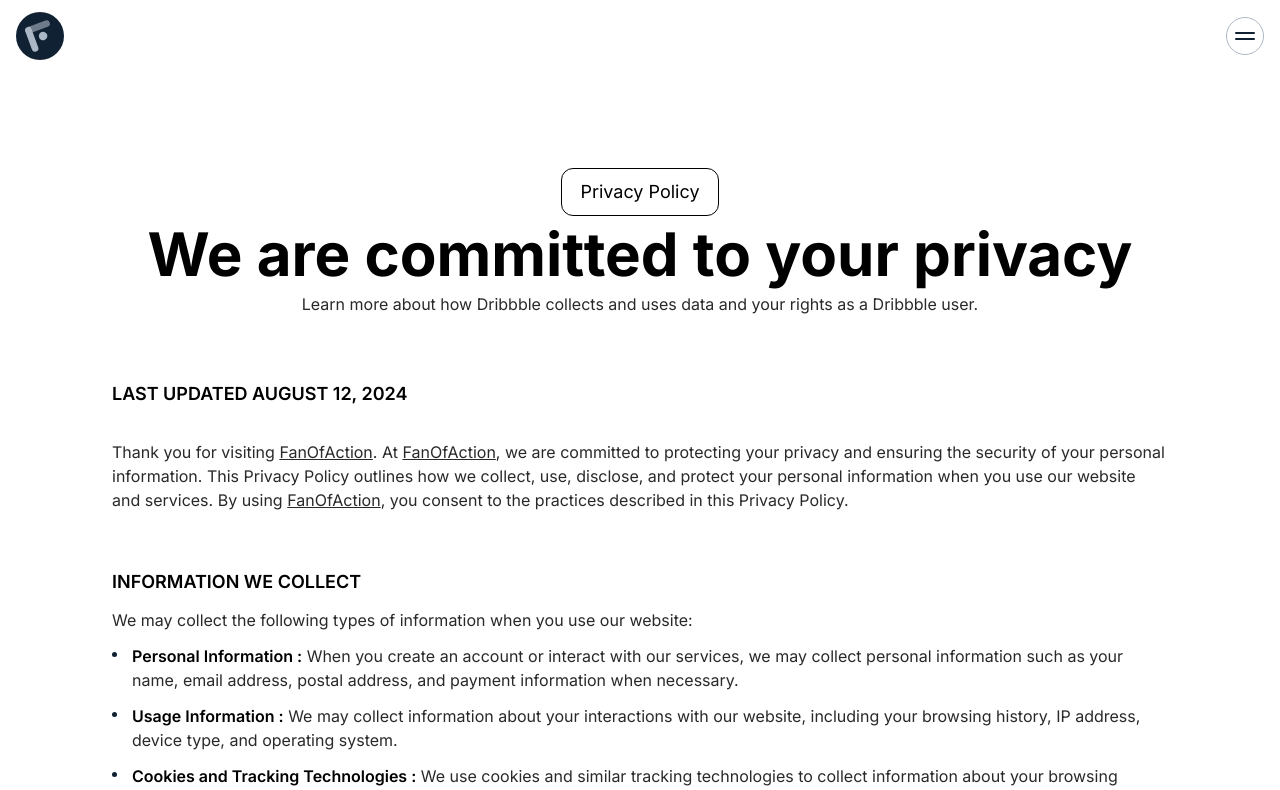
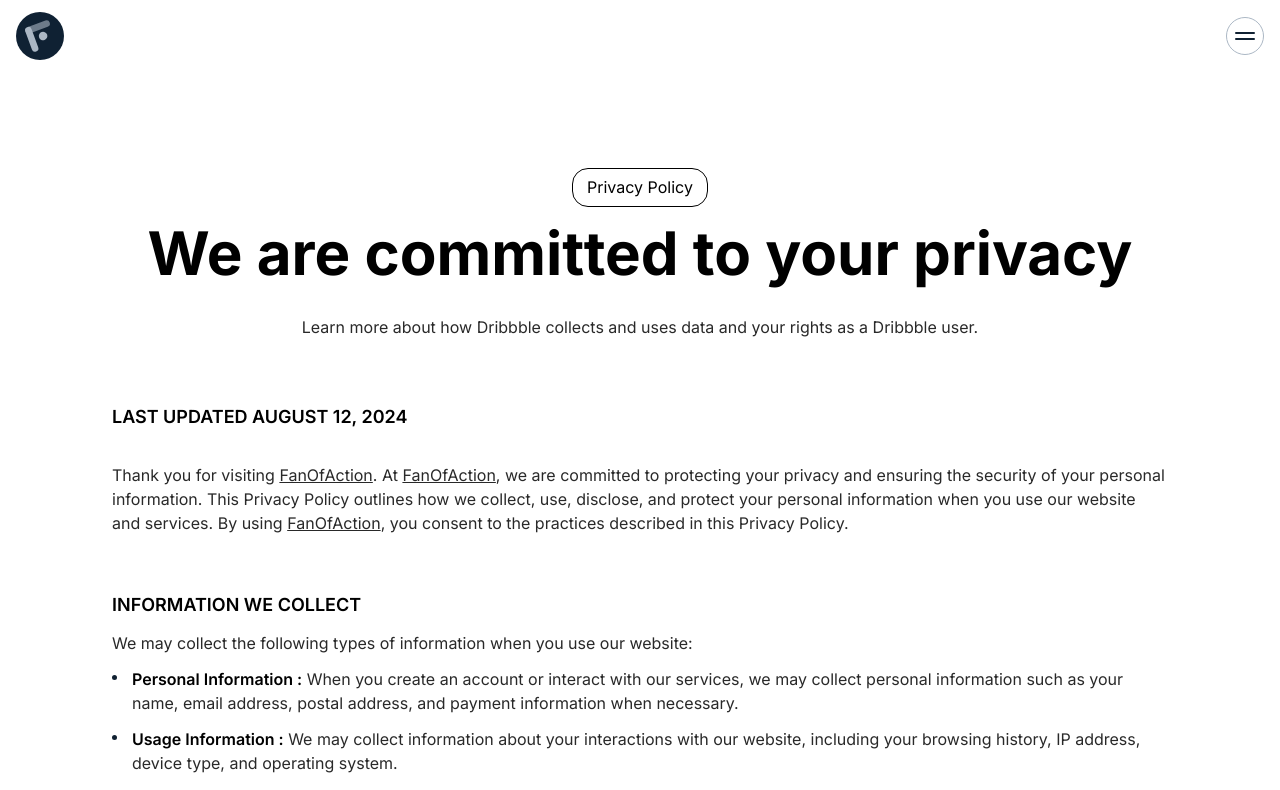
Before and after one commit to fanofactioncode/frontend, a Next.js app: page /privacy-policy in a window 1280 px wide. Shown: the top 790 px of the page. Built offline with nearby package versions, Linux system fonts and the light colour scheme.

Commit message:
chore(style): badge lagre veriant updated

```diff
--- a/src/app/privacy-policy/page.tsx
+++ b/src/app/privacy-policy/page.tsx
@@ -6,10 +6,10 @@
     <main className="container py-16 sm:py-24 sm:px-28">
       <div className="flex flex-col justify-center items-center gap-2">
         <Badge size="lg">Privacy Policy</Badge>
-        <h1 className="text-center text-4xl sm:text-6xl font-bold text-text">
+        <h1 className="text-center text-4xl sm:text-6xl font-bold text-text mt-2">
           We are committed to your privacy
         </h1>
-        <p className="text-sm sm:text-base text-center text-text-sub">
+        <p className="text-sm sm:text-base text-center text-text-sub mt-6">
           Learn more about how Dribbble collects and uses data and your rights
           as a Dribbble user.
         </p>
--- a/src/components/ui/badge.tsx
+++ b/src/components/ui/badge.tsx
@@ -2,12 +2,12 @@
 import { cva, type VariantProps } from "class-variance-authority";
 
 const badgeVariants = cva(
-  "bg-white dark:border-primary dark:text-primary dark:bg-primary-foreground border border-black text-sm rounded-xl text-black",
+  "bg-white dark:border-primary dark:text-primary dark:bg-primary-foreground border border-black text-sm text-black",
   {
     variants: {
       size: {
-        default: "text-xs px-[0.9em] py-[0.4em]",
-        lg: "text-base sm:text-lg px-[1em] py-[0.5em]",
+        default: "text-xs px-[0.9em] py-[0.4em] rounded-xl",
+        lg: "text-base sm:text-base px-[0.9em] py-[0.4em] rounded-2xl",
       },
     },
     defaultVariants: {
```
